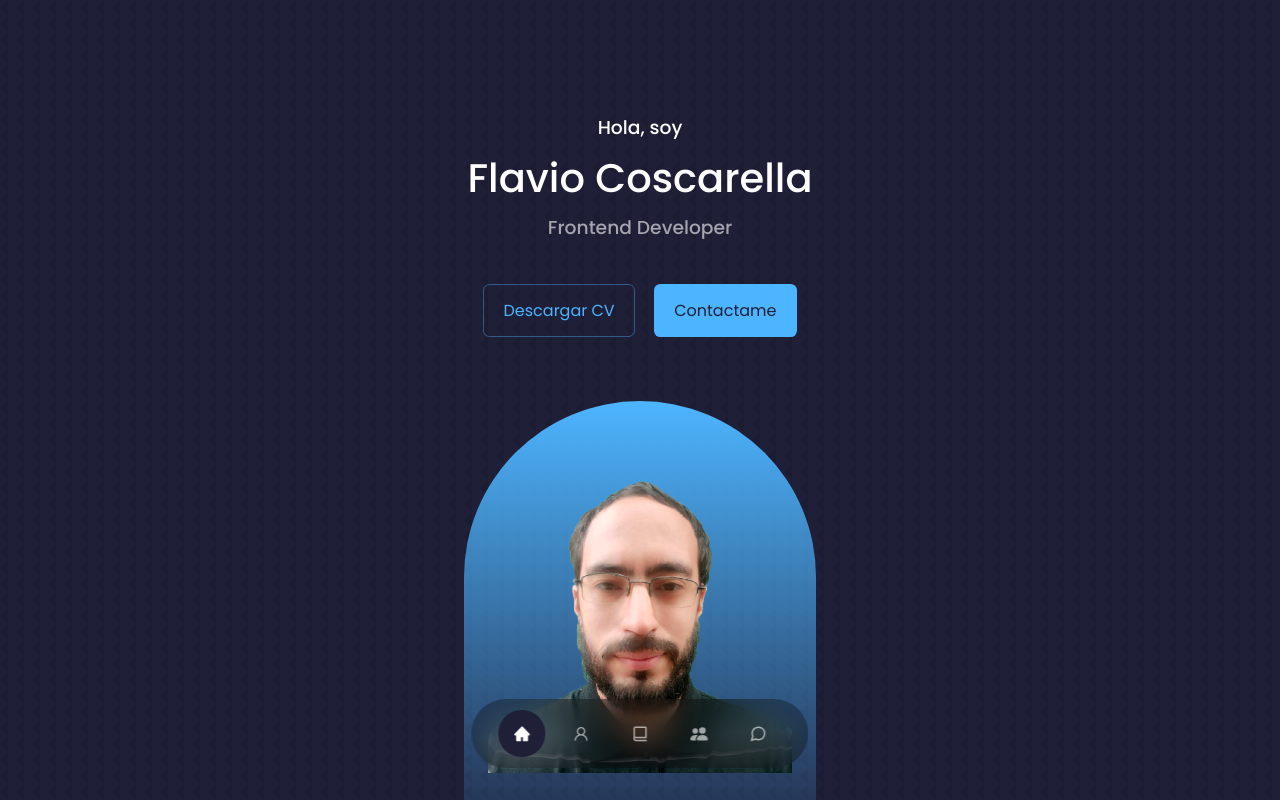
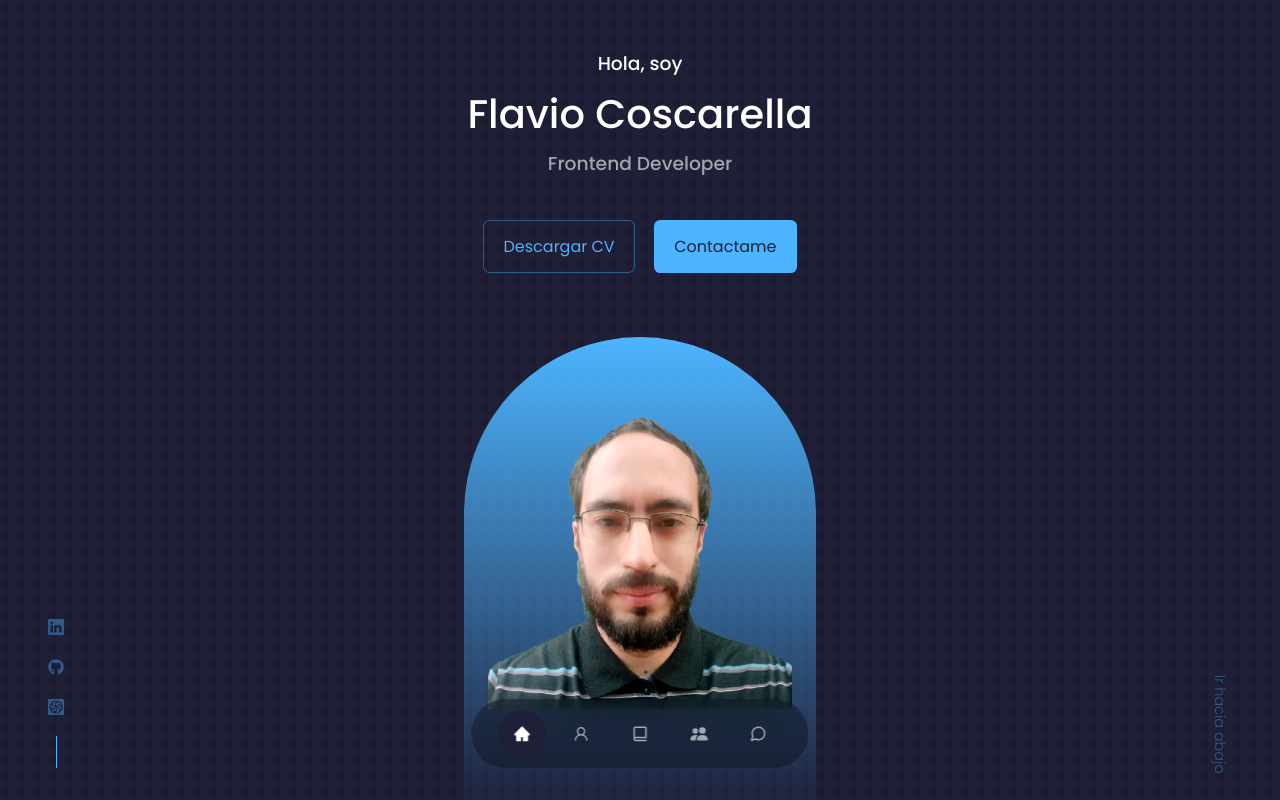
Before and after one commit to Flaviodc7/portfolio-flaviodc, a React (Create React App) app: page / in a window 1280 px wide. Shown: the top 800 px of the page. Built offline with nearby package versions, Linux system fonts and the light colour scheme.

Commit message:
Editando estilos de Header

```diff
--- a/src/components/header/header.css
+++ b/src/components/header/header.css
@@ -1,6 +1,6 @@
 header {
-  height: 126vh;
-  padding-top: 7rem;
+  height: 116vh;
+  padding-top: 3rem;
   overflow: hidden;
 }
 .header__container {
@@ -24,8 +24,8 @@ header {
   align-items: center;
   gap: 0.8rem;
   position: absolute;
-  left: 0;
-  bottom: 3rem;
+  left: 3rem;
+  bottom: 10rem;
 }
 
 .header__socials::after {
@@ -51,8 +51,8 @@ header {
 /* IR HACIA ABAJO (SCROLL) */
 .scroll__down {
   position: absolute;
-  right: -2.3rem;
-  bottom: 5rem;
+  right: 0.7rem;
+  bottom: 12rem;
   transform: rotate(90deg);
   font-weight: 300;
   font-size: 0.9rem;
@@ -61,14 +61,14 @@ header {
 /* MEDIA QUERIES (DISPOSITIVOS MEDIANOS) */
 @media screen and (max-width: 1024px) {
   header {
-    height: 126vh;
+    height: 116vh;
   }
 }
 
 /* MEDIA QUERIES (DISPOSITIVOS PEQUEÑOS) */
 @media screen and (max-width: 600px) {
   header {
-    height: 126vh;
+    height: 116vh;
   }
   .header__socials,
   .scroll__down {
```
